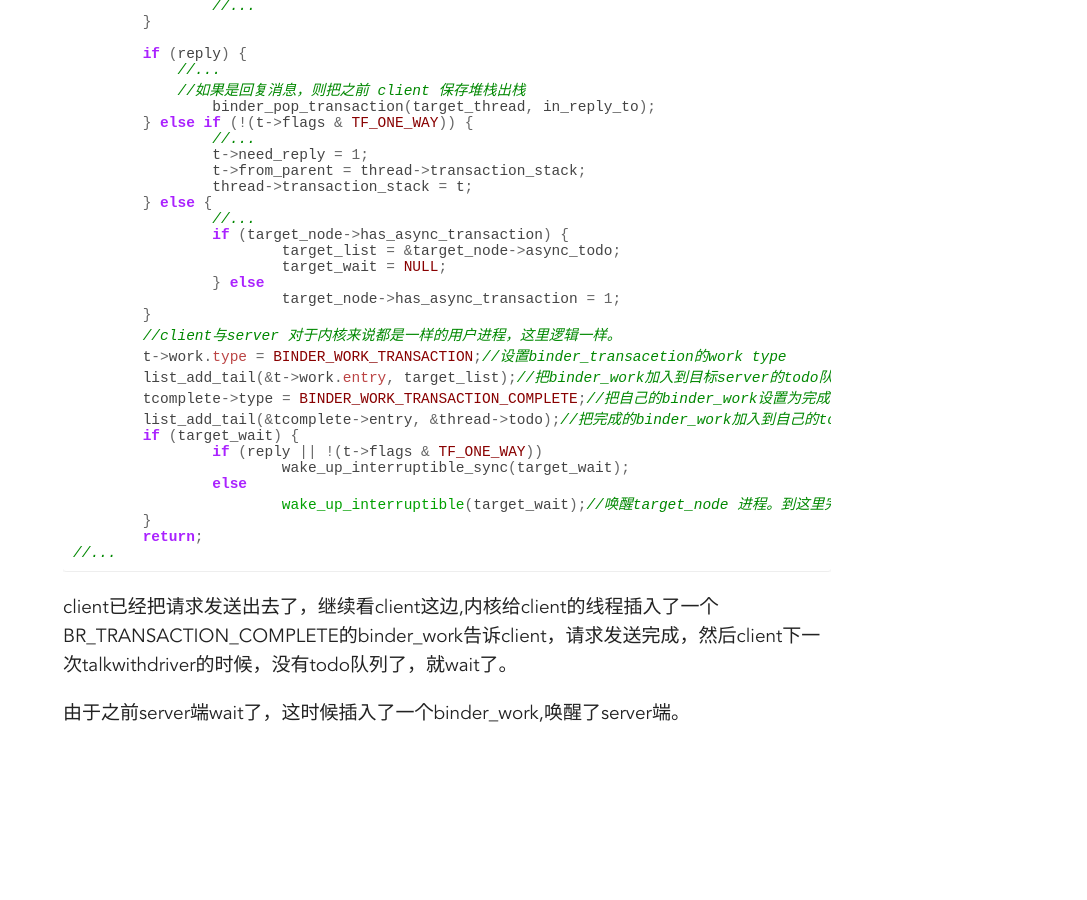
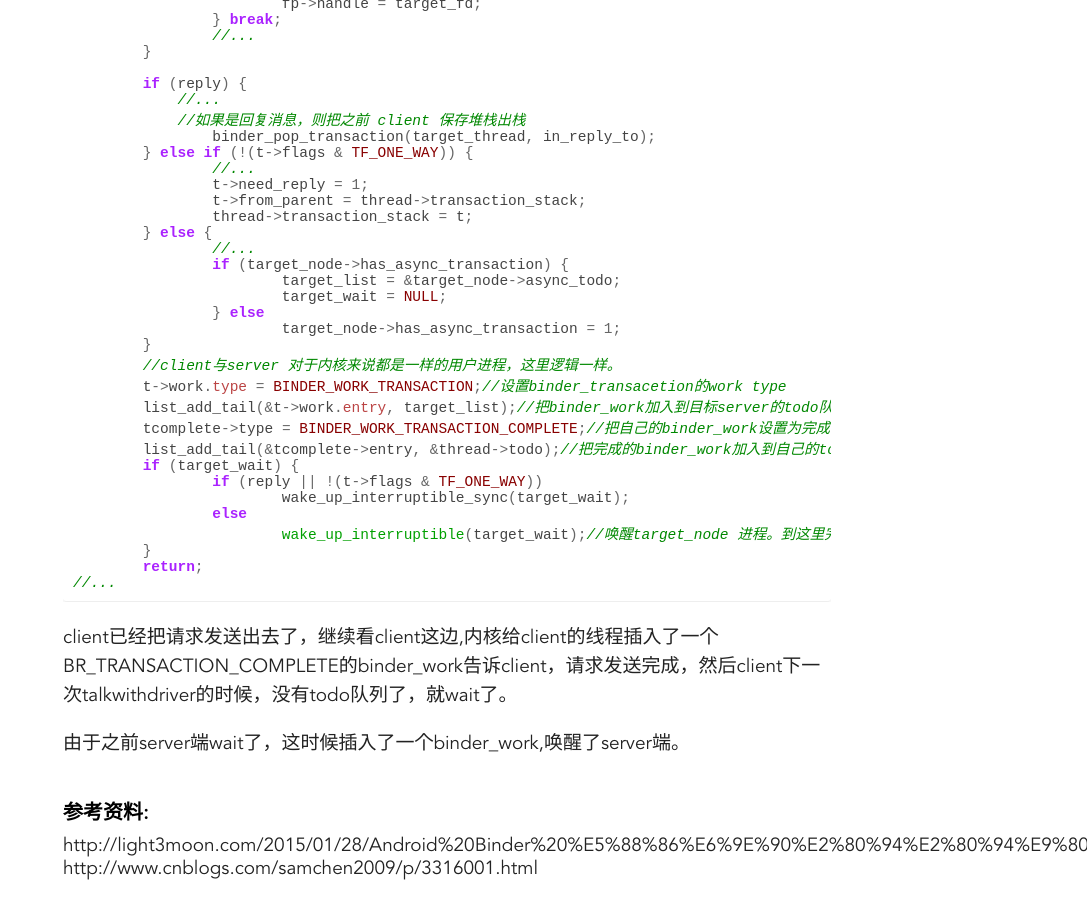
Before and after one commit to xiangfademao/xiangfademao.github.io, a Jekyll site: the page built from _posts/2018-5-09-Binder读书笔记.md, in a window 1280 px wide and 900 px high, scrolled down 30244 px. Shown: the whole window, without its empty margins (193-1280 px from the left). Built offline with Jekyll 4.4.1, drawn with Linux system fonts in a browser that asks for light colours; our own code applies the rules of GitHub Pages for plain Markdown files; comment, search, counter and statistics services are not loaded; before the commit the page ends 30989 px from its top, so only the background shows below that; some of the changed text lies outside the part shown.

Commit message:
Binder
Binder

```diff
--- a/_posts/2018-5-09-Binder读书笔记.md
+++ b/_posts/2018-5-09-Binder读书笔记.md
@@ -1,5 +1,5 @@
 ## 源码环境：frameworks_4.0.4 ##
-## 参考资料：«深入理解Android：卷I»，«深入理解Android：卷II» ##
+## 参考资料：«深入理解Android：卷I»，«深入理解Android：卷II»,«Android的设计与实现：卷I»##
 
 ## Binder ##
 
@@ -1761,3 +1761,6 @@ static void binder_transaction(struct binder_proc *proc,
 client已经把请求发送出去了，继续看client这边,内核给client的线程插入了一个BR_TRANSACTION_COMPLETE的binder_work告诉client，请求发送完成，然后client下一次talkwithdriver的时候，没有todo队列了，就wait了。
 
 由于之前server端wait了，这时候插入了一个binder_work,唤醒了server端。
+## 参考资料: ##
+http://light3moon.com/2015/01/28/Android%20Binder%20%E5%88%86%E6%9E%90%E2%80%94%E2%80%94%E9%80%9A%E4%BF%A1%E6%A8%A1%E5%9E%8B/
+http://www.cnblogs.com/samchen2009/p/3316001.html
```
